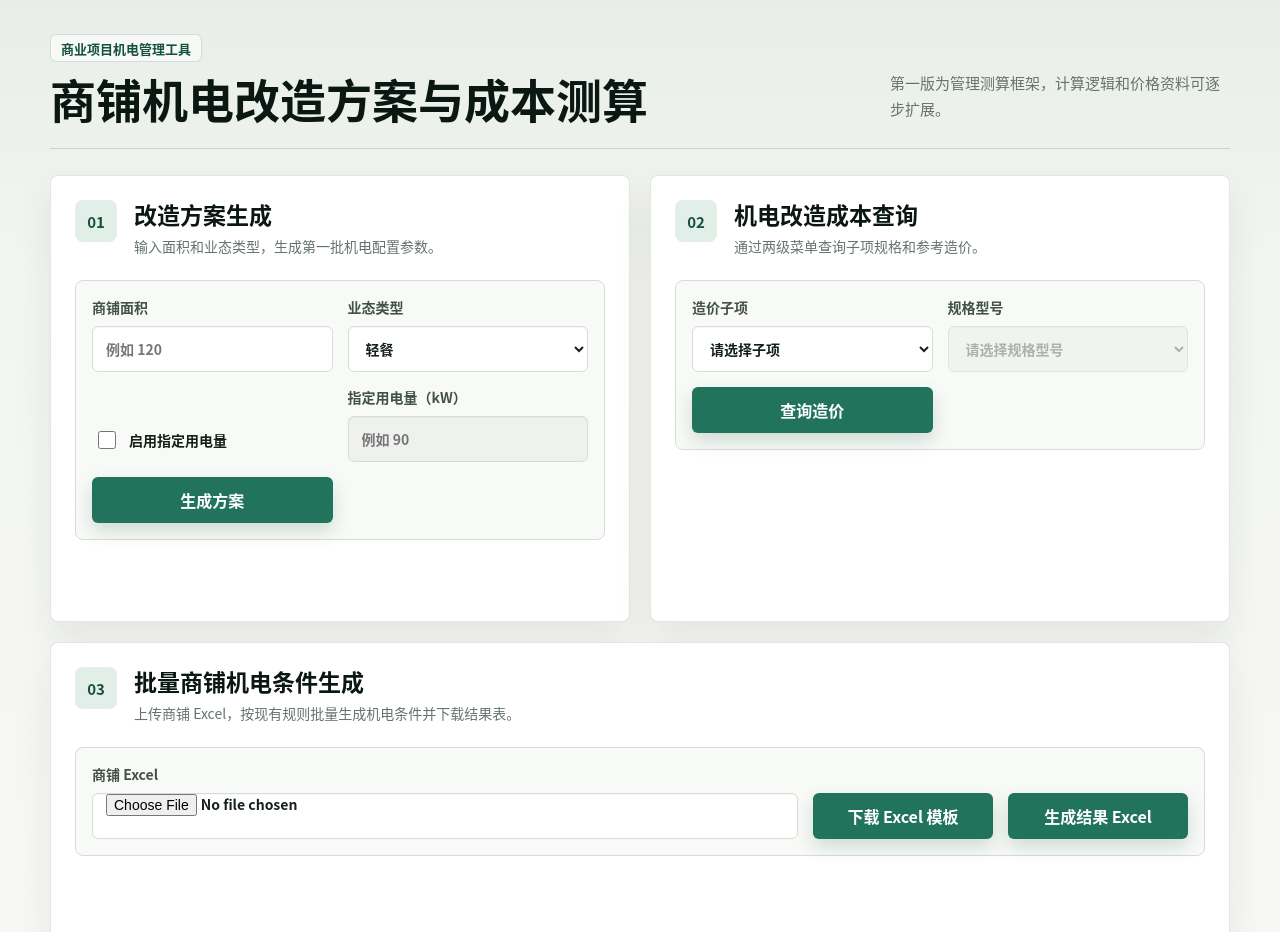
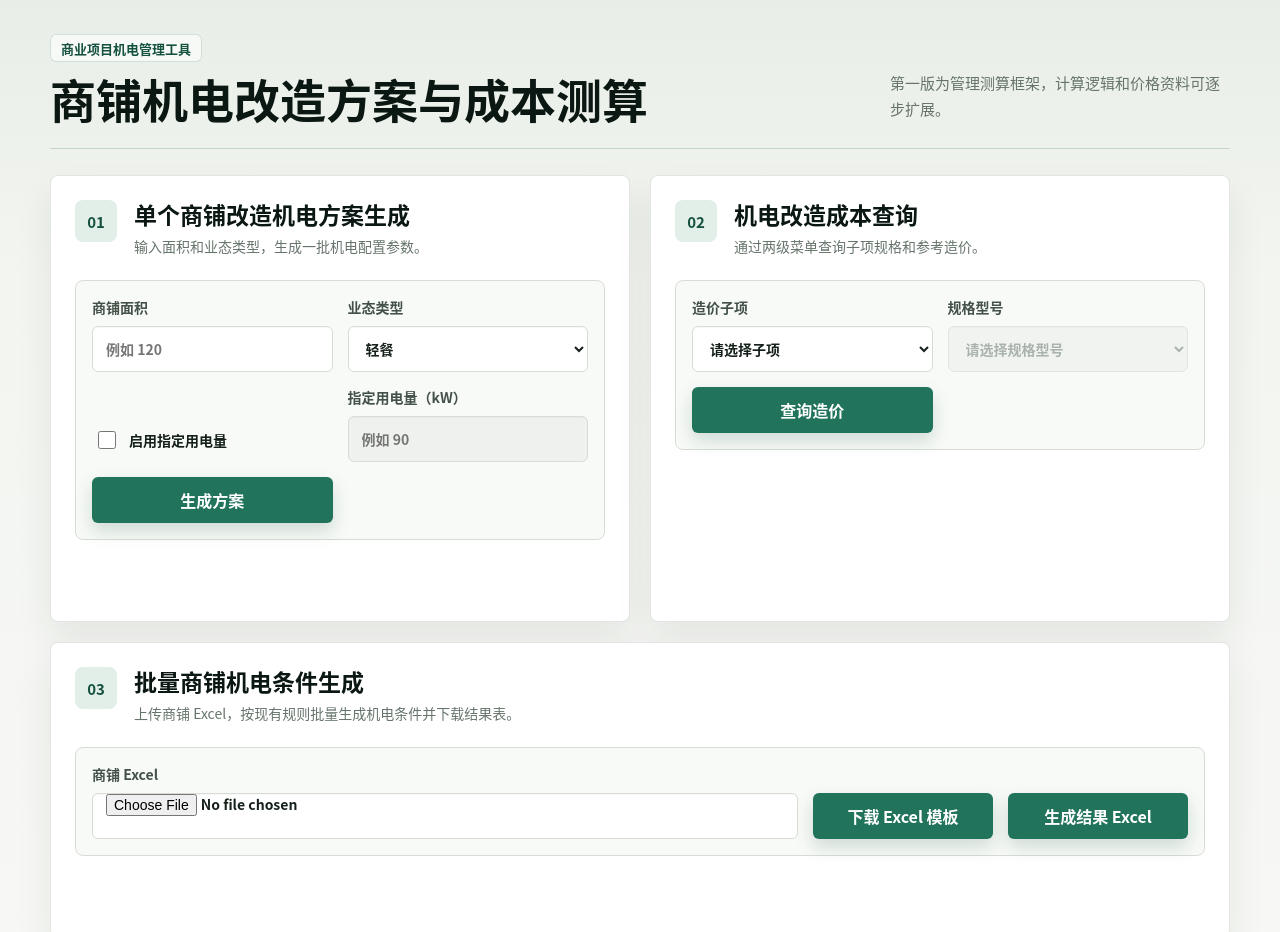
Before and after one commit to Jasonyoujiang/catering-mep-renovation-cost-tool, a website: page index.html in a window 1280 px wide. Shown: the top 932 px of the page. Drawn offline with nearby package versions, Linux system fonts and the light colour scheme.

Commit message:
copy: clarify single shop plan heading

```diff
--- a/index.html
+++ b/index.html
@@ -21,8 +21,8 @@
           <div class="panel__header">
             <span>01</span>
             <div>
-              <h2>改造方案生成</h2>
-              <p>输入面积和业态类型，生成第一批机电配置参数。</p>
+              <h2>单个商铺改造机电方案生成</h2>
+              <p>输入面积和业态类型，生成一批机电配置参数。</p>
             </div>
           </div>
 
```
